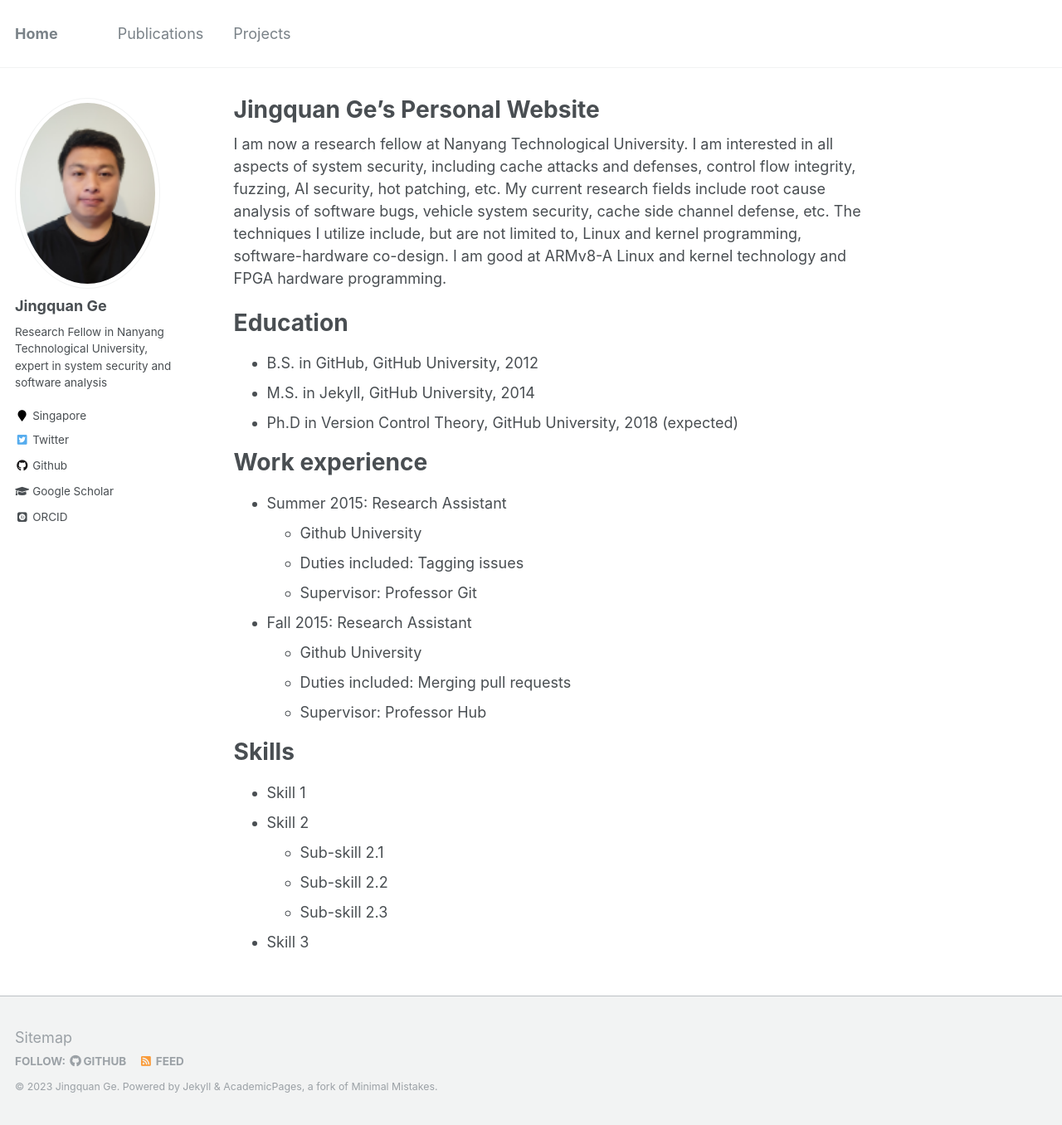
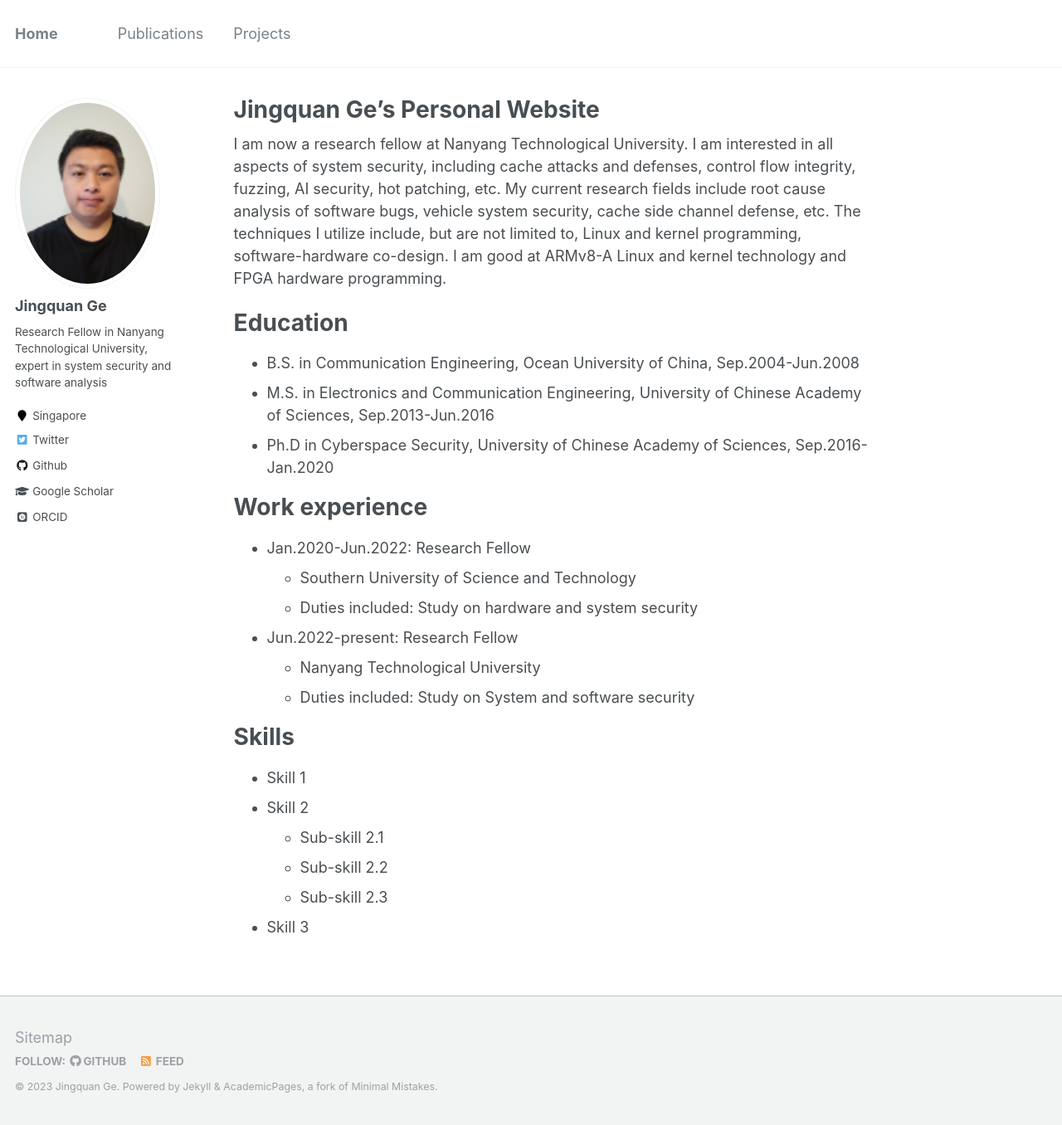
Before and after one commit to gejingquan/gejingquan.github.io, a Jekyll site: the page built from _pages/about.md, in a window 1280 px wide and 1356 px high. Shown: the whole window at 83% size. Built offline with Jekyll 4.4.1, drawn with Linux system fonts in a browser that asks for light colours; some web fonts are replaced.

Commit message:
Update about.md

```diff
--- a/_pages/about.md
+++ b/_pages/about.md
@@ -13,21 +13,21 @@ I am now a research fellow at Nanyang Technological University. I am interested
 
 Education
 ======
-* B.S. in GitHub, GitHub University, 2012
-* M.S. in Jekyll, GitHub University, 2014
-* Ph.D in Version Control Theory, GitHub University, 2018 (expected)
+* B.S. in Communication Engineering, Ocean University of China, Sep.2004-Jun.2008
+* M.S. in Electronics and Communication Engineering, University of Chinese Academy of Sciences, Sep.2013-Jun.2016
+* Ph.D in Cyberspace Security, University of Chinese Academy of Sciences, Sep.2016-Jan.2020
 
 Work experience
 ======
-* Summer 2015: Research Assistant
-  * Github University
-  * Duties included: Tagging issues
-  * Supervisor: Professor Git
+* Jan.2020-Jun.2022: Research Fellow
+  * Southern University of Science and Technology
+  * Duties included: Study on hardware and system security
 
-* Fall 2015: Research Assistant
-  * Github University
-  * Duties included: Merging pull requests
-  * Supervisor: Professor Hub
+
+* Jun.2022-present: Research Fellow
+  * Nanyang Technological University
+  * Duties included: Study on System and software security
+
 
 Skills
 ======
```
